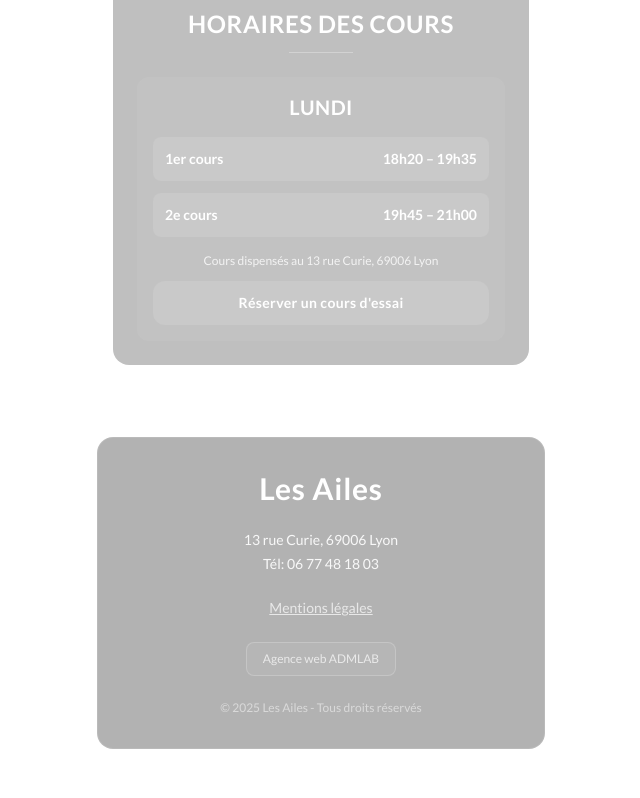
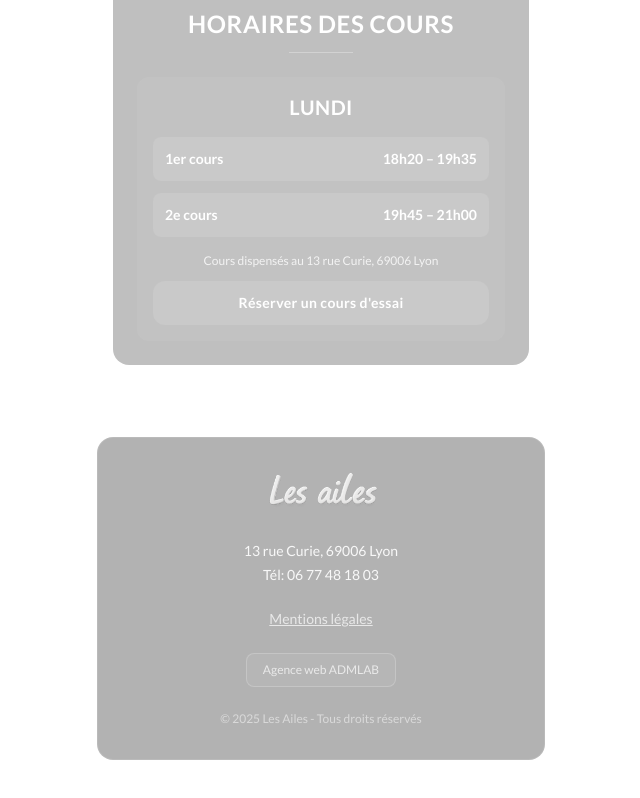
Before and after one commit to Luckywi/lesailes, a Next.js app: page /bernard in a window 1280 px wide. Shown: the part 2143-2941 px from the top of the page, without its empty margins (319-959 px from the left). Built offline with nearby package versions, Linux system fonts and the light colour scheme.

Commit message:
logo fix

```diff
--- a/src/app/admlab/AdmClient.tsx
+++ b/src/app/admlab/AdmClient.tsx
@@ -67,7 +67,13 @@ export default function AdmClient() {
                   transition={{ delay: 0.2, duration: 0.5 }}
                 >
                   <div className="flex justify-center mb-4">
-                  <h2 className="text-2xl font-medium text-white text-center">Les Ailes</h2></div>
+                    <Image
+                                                src={"/les-ailes-logo.png"}
+                                                alt={"Logo les Ailes Hatha Yoge Lyon 6"}
+                                                width={800}
+                                                height={400}
+                                                className="w-1/3 h-1/3 object-cover mb-6"
+                                              /></div>
 
                   <p className="text-white text-sm">
                     L&apos;association Les Ailes a choisi l&apos;agence web ADMLAB pour développer sa présence en ligne.
--- a/src/app/page.tsx
+++ b/src/app/page.tsx
@@ -27,7 +27,7 @@ export default function Home() {
                       alt={"Logo les Ailes Hatha Yoge Lyon 6"}
                       width={800}
                       height={400}
-                      className="w-1/3 h-1/3 object-cover"
+                      className="w-2/3 h-2/3 object-cover mb-8"
                     />
 
                 <h2 className='font-bold'>COURS DE HATHA YOGA À LYON 6</h2>
@@ -308,12 +308,22 @@ export default function Home() {
             </div>
           </div>
 
-          {/* L'approche "Les Ailes" */}
 <div className="bg-black/25 backdrop-blur-sm rounded-2xl p-8 w-full mb-6">
   <div className="text-center mb-10">
+    {/* Titre avec logo sur la même ligne */}
+    <div className="flex items-center justify-center gap-4">
       <h3 className="text-3xl font-bold uppercase tracking-wide">
-                L&apos;approche &quot;Les Ailes&quot;
+        L&apos;approche
       </h3>
+      <Image
+        src={"/les-ailes-logo.png"}
+        alt={"Logo les Ailes Hatha Yoga Lyon 6"}
+        width={800}
+        height={300}
+        className="w-28 h-28 object-contain"
+      />
+    </div>
+    {/* Ligne décorative conservée */}
     <div className="mt-3 h-px w-16 bg-white/30 mx-auto"></div>
   </div>
 
--- a/src/components/Footer.tsx
+++ b/src/components/Footer.tsx
@@ -1,5 +1,6 @@
 // src/components/Footer.tsx
 import Link from 'next/link';
+import Image from 'next/image';
 
 interface FooterProps {
   className?: string;
@@ -8,13 +9,16 @@ interface FooterProps {
 export const Footer: React.FC<FooterProps> = ({ className = "" }) => {
   return (
     <footer className={`relative z-10 w-full text-center py-12 ${className}`}>
-      <div className="bg-black/30 backdrop-blur-sm rounded-2xl mx-4 p-8 max-w-md mx-auto border border-white/10">
+      <div className="bg-black/30 flex flex-col items-center text-center backdrop-blur-sm rounded-2xl mx-4 p-8 max-w-md mx-auto border border-white/10">
 
         {/* Titre principal */}
-        <h2 className="text-3xl font-bold text-white mb-6 tracking-wide">
-          Les Ailes
-        </h2>
-
+         <Image
+                              src={"/les-ailes-logo.png"}
+                              alt={"Logo les Ailes Hatha Yoge Lyon 6"}
+                              width={800}
+                              height={400}
+                              className="w-1/3 h-1/3 object-cover mb-8"
+                            />
         {/* Adresse */}
         <div className="text-white/90 mb-6 space-y-1">
           <p className="text-sm">13 rue Curie, 69006 Lyon</p>
```
Also changed, not shown: public/les-ailes-logo.png. Lines whose indentation alone changed are shown as unchanged.
